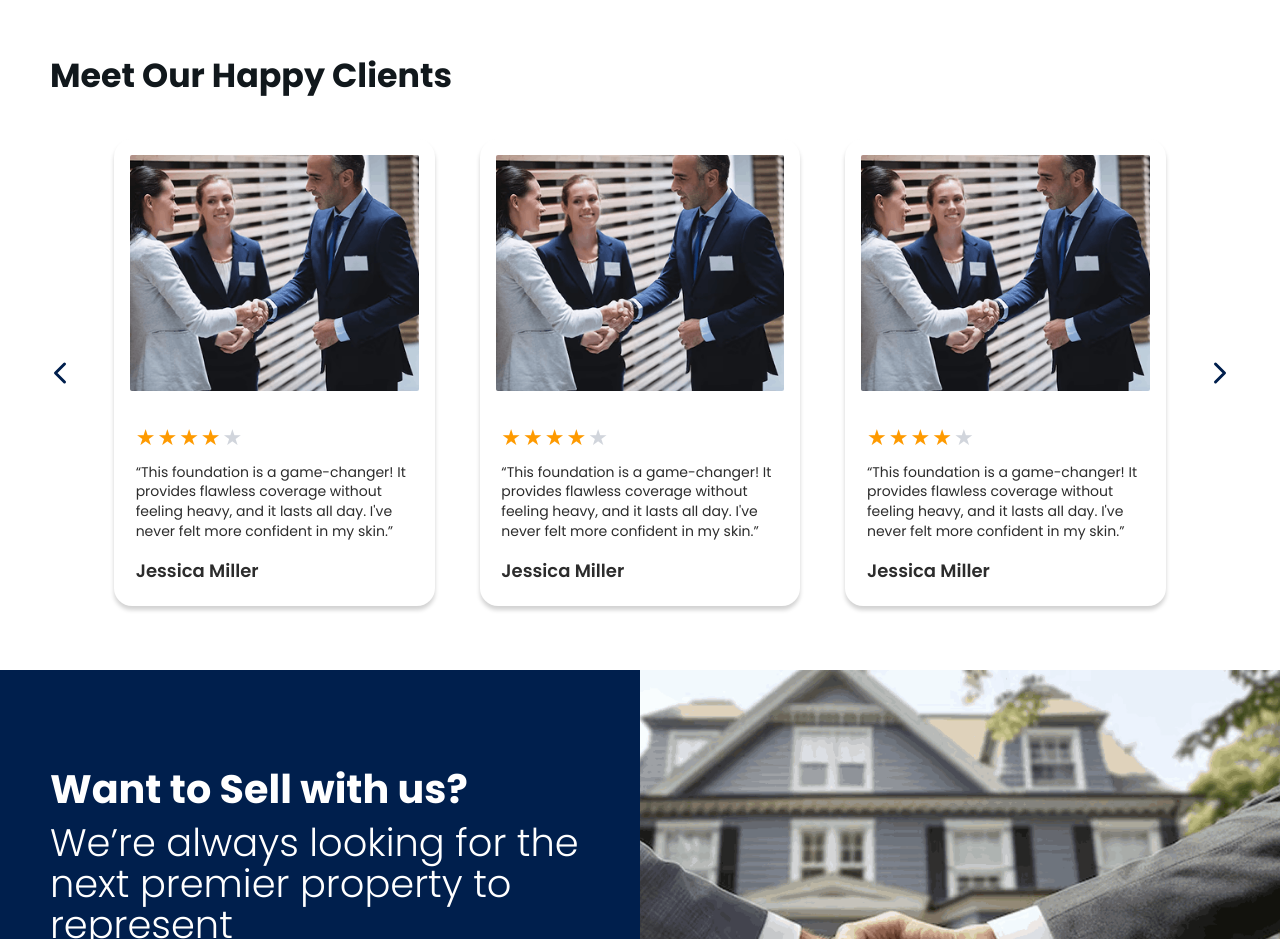
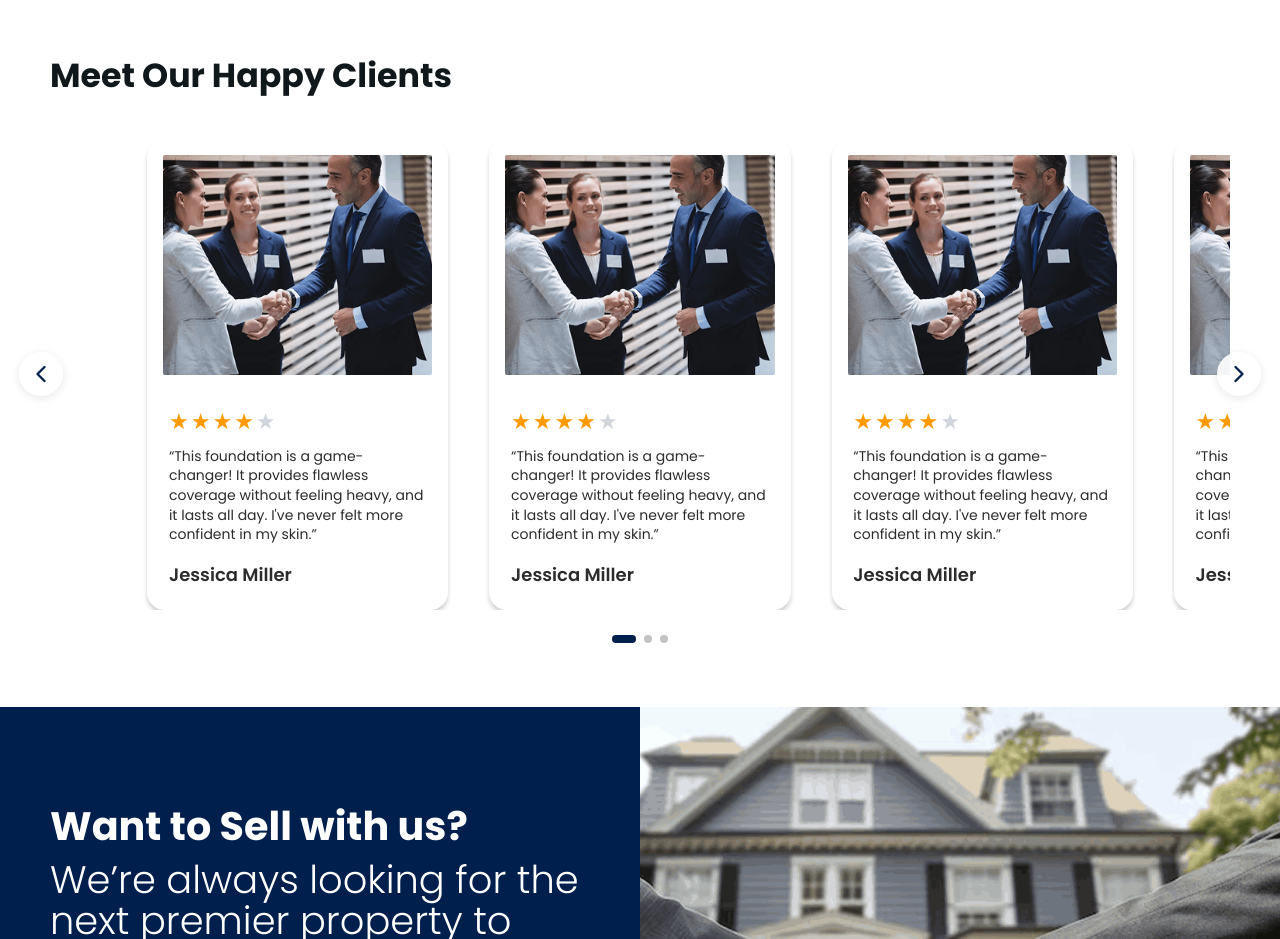
Before and after one commit to DanishFayyaz221/blue-ribbon, a Next.js app: page / in a window 1280 px wide. Shown: the part 3880-4819 px from the top of the page. Built offline with nearby package versions, Linux system fonts and the light colour scheme; a web font is replaced by a local one.

Commit message:
add explore more propertise option

```diff
--- a/app/_components/home/HappyClients.tsx
+++ b/app/_components/home/HappyClients.tsx
@@ -39,9 +39,11 @@ export function HappyClients() {
 
   const maxStart = Math.max(0, testimonials.length - visible);
   const safeStart = Math.min(start, maxStart);
-  const handlePrev = () => setStart((s) => (s === 0 ? maxStart : s - 1));
+  const handlePrev = () => setStart((s) => (s <= 0 ? maxStart : s - 1));
   const handleNext = () => setStart((s) => (s >= maxStart ? 0 : s + 1));
-  const items = testimonials.slice(safeStart, safeStart + visible);
+
+  const slideWidthPct = 100 / visible;
+  const translatePct = -(safeStart * slideWidthPct);
 
   return (
     <section className="w-full bg-white py-[clamp(56px,5vw,96px)]">
@@ -57,11 +59,11 @@ export function HappyClients() {
             type="button"
             onClick={handlePrev}
             aria-label="Previous testimonial"
-            className="absolute left-[clamp(8px,3vw,60px)] top-1/2 z-10 flex h-[44px] w-[44px] -translate-y-1/2 items-center justify-center text-brand-navy transition hover:opacity-70"
+            className="absolute left-[clamp(8px,1.5vw,40px)] top-1/2 z-10 flex h-[44px] w-[44px] -translate-y-1/2 items-center justify-center rounded-full bg-white/90 text-brand-navy shadow-[0_2px_8px_rgba(0,0,0,0.1)] transition hover:bg-white hover:opacity-100 hover:scale-105"
           >
             <svg
               viewBox="0 0 24 24"
-              className="h-[32px] w-[32px] lg:h-[36px] lg:w-[36px]"
+              className="h-[24px] w-[24px] lg:h-[28px] lg:w-[28px]"
               fill="none"
               stroke="currentColor"
               strokeWidth="2"
@@ -73,21 +75,32 @@ export function HappyClients() {
             </svg>
           </button>
 
-          <div className="flex justify-center gap-[clamp(20px,3.5vw,90px)] px-[clamp(48px,5vw,90px)]">
-            {items.map((t) => (
-              <TestimonialCard key={t.id} testimonial={t} />
-            ))}
+          <div className="overflow-hidden px-[clamp(56px,6vw,100px)]">
+            <div
+              className="flex transition-transform duration-500 ease-out"
+              style={{ transform: `translateX(${translatePct}%)` }}
+            >
+              {testimonials.map((t) => (
+                <div
+                  key={t.id}
+                  className="flex shrink-0 justify-center px-[clamp(10px,1.6vw,32px)]"
+                  style={{ width: `${slideWidthPct}%` }}
+                >
+                  <TestimonialCard testimonial={t} />
+                </div>
+              ))}
+            </div>
           </div>
 
           <button
             type="button"
             onClick={handleNext}
             aria-label="Next testimonial"
-            className="absolute right-[clamp(8px,3vw,60px)] top-1/2 z-10 flex h-[44px] w-[44px] -translate-y-1/2 items-center justify-center text-brand-navy transition hover:opacity-70"
+            className="absolute right-[clamp(8px,1.5vw,40px)] top-1/2 z-10 flex h-[44px] w-[44px] -translate-y-1/2 items-center justify-center rounded-full bg-white/90 text-brand-navy shadow-[0_2px_8px_rgba(0,0,0,0.1)] transition hover:bg-white hover:scale-105"
           >
             <svg
               viewBox="0 0 24 24"
-              className="h-[32px] w-[32px] lg:h-[36px] lg:w-[36px]"
+              className="h-[24px] w-[24px] lg:h-[28px] lg:w-[28px]"
               fill="none"
               stroke="currentColor"
               strokeWidth="2"
@@ -98,6 +111,21 @@ export function HappyClients() {
               <polyline points="9 18 15 12 9 6" />
             </svg>
           </button>
+        </div>
+
+        <div className="mt-[clamp(24px,2vw,40px)] flex items-center justify-center gap-[8px]">
+          {Array.from({ length: maxStart + 1 }).map((_, i) => (
+            <button
+              key={i}
+              type="button"
+              onClick={() => setStart(i)}
+              aria-label={`Go to slide ${i + 1}`}
+              aria-current={i === safeStart}
+              className={`h-[8px] rounded-full transition-all duration-300 ${
+                i === safeStart ? "w-[24px] bg-brand-navy" : "w-[8px] bg-brand-silver hover:bg-brand-navy/50"
+              }`}
+            />
+          ))}
         </div>
       </div>
     </section>
--- a/app/appraisal/page.tsx
+++ b/app/appraisal/page.tsx
@@ -2,6 +2,7 @@
 
 import { useState } from "react";
 import Image from "next/image";
+import Link from "next/link";
 import { Nav } from "../_components/layout/Nav";
 import { Footer } from "../_components/layout/Footer";
 import { GetInTouchCTA } from "../_components/sections/GetInTouchCTA";
@@ -144,9 +145,17 @@ export default function AppraisalPage() {
             </section>
 
             <section className="container-page py-[clamp(48px,4vw,80px)]">
-              <h2 className="font-display font-bold text-brand-bunker text-[clamp(1.5rem,2.1vw,2.5rem)] leading-[1.15]">
-                Our latest Properties
-              </h2>
+              <div className="flex flex-col gap-[12px] sm:flex-row sm:items-end sm:justify-between">
+                <h2 className="font-display font-bold text-brand-bunker text-[clamp(1.5rem,2.1vw,2.5rem)] leading-[1.15]">
+                  Our latest Properties
+                </h2>
+                <Link
+                  href="/buy"
+                  className="font-display text-[15px] lg:text-[18px] font-medium tracking-[0.02em] text-brand-bunker underline underline-offset-4 hover:text-brand-navy"
+                >
+                  Explore more Properties
+                </Link>
+              </div>
               <div className="mt-[clamp(28px,2.5vw,48px)] grid grid-cols-1 sm:grid-cols-2 lg:grid-cols-4 gap-[clamp(16px,1.7vw,32px)]">
                 {latest.map((p, i) => (
                   <PropertyCard key={i} {...p} variant="tall" />
```
